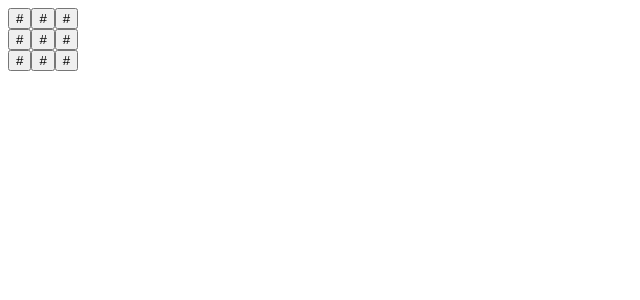
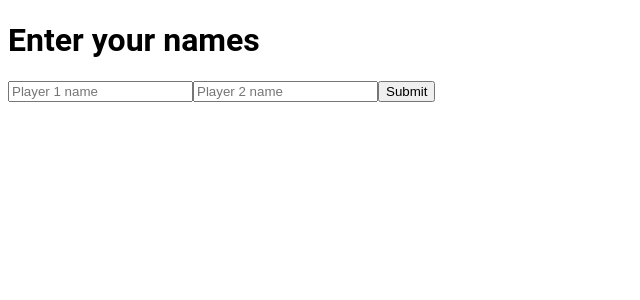
Before and after one commit to T876/tic-tac-toe, an Angular app: page / in a window 1280 px wide. Shown: the top 300 px of the page, without its empty margins (0-640 px from the left). Built offline with nearby package versions, Linux system fonts and the light colour scheme.

Commit message:
Capture user names before playing

```diff
--- a/src/app/app.component.html
+++ b/src/app/app.component.html
@@ -1,3 +1,14 @@
+@if (turnService.playerOne.name === '' || turnService.playerTwo.name === '') {
+  <div class="player-names">
+    <h1>Enter your names</h1>
+    <form [formGroup]="playerNameForm">
+      <input type="text" placeholder="Player 1 name" formControlName="name1">
+      <input type="text" placeholder="Player 2 name" formControlName="name2">
+      <button type="submit" (click)="submitNames()">Submit</button>
+    </form>
+  </div>
+} @else {
+
 <div class="board">
   @for (row of boardService.board(); track $index; let i = $index) {
     <div class="row">
@@ -12,4 +23,9 @@
   <div class="winner">
     Winner: {{ boardService.winner() }}
   </div>
+} @else {
+  <div class="turn">
+    Turn: {{ turnService.turn().name }}
+  </div>
 }
+}
--- a/src/app/app.component.ts
+++ b/src/app/app.component.ts
@@ -2,17 +2,31 @@ import { Component, inject, OnInit } from '@angular/core';
 import { RouterOutlet } from '@angular/router';
 import { BoardService } from './services/board.service';
 import { SquareComponent } from './components/square/square.component';
+import { TurnService } from './services/turn.service';
+import { FormControl, FormGroup, ReactiveFormsModule, Validators } from '@angular/forms';
 
 @Component({
   selector: 'app-root',
-  imports: [RouterOutlet, SquareComponent],
+  imports: [RouterOutlet, SquareComponent, ReactiveFormsModule],
   templateUrl: './app.component.html',
   styleUrl: './app.component.scss'
 })
 export class AppComponent implements OnInit {
   boardService = inject(BoardService);
+  turnService = inject(TurnService);
+
+  playerNameForm: FormGroup = new FormGroup({
+    name1: new FormControl('', [Validators.required]),
+    name2: new FormControl('', [Validators.required])
+  });
+
 
   ngOnInit(): void {
     console.log(this.boardService.board());
   }
+
+  submitNames() {
+    this.turnService.playerOne.name = this.playerNameForm.value.name1;
+    this.turnService.playerTwo.name = this.playerNameForm.value.name2;
+  }
 }
--- a/src/app/components/square/square.component.ts
+++ b/src/app/components/square/square.component.ts
@@ -17,8 +17,13 @@ export class SquareComponent {
   col = input<number>(0);
 
   pickSquare(): void {
-    this.boardService.setSquare(this.row(), this.col(), this.turnService.turn());
+    if (this.boardService.winner() !== '') {
+      return;
+    }
+
+    this.boardService.setSquare(this.row(), this.col(), this.turnService.turn().symbol);
     this.boardService.checkWin(this.row(), this.col(), this.turnService.turn());
+
     this.turnService.nextTurn();
   }
 }
--- a/src/app/services/board.service.ts
+++ b/src/app/services/board.service.ts
@@ -1,4 +1,5 @@
 import { Injectable, OnInit, signal, Signal, WritableSignal } from '@angular/core';
+import { Player } from './turn.service';
 
 @Injectable({
   providedIn: 'root'
@@ -76,16 +77,16 @@ export class BoardService {
     this.board.set(board);
   }
 
-  checkWin(row: number, col: number, value: string) {
+  checkWin(row: number, col: number, player: Player) {
     const board = this.board();
-    let win = BoardService.checkWinRow(board, row, value) || BoardService.checkWinColumn(board, col, value);
+    let win = BoardService.checkWinRow(board, row, player.symbol) || BoardService.checkWinColumn(board, col, player.symbol);
 
     if (BoardService.isDiagonal(row, col, this.height()) && !win) {
-      win = win || BoardService.checkWinDiagonal(board, value);
+      win = win || BoardService.checkWinDiagonal(board, player.symbol);
     }
 
     if (win) {
-      this.winner.set(value);
+      this.winner.set(player.name);
     }
   }
 }
--- a/src/app/services/turn.service.ts
+++ b/src/app/services/turn.service.ts
@@ -1,16 +1,34 @@
 import { computed, Injectable, signal, WritableSignal, Signal } from '@angular/core';
+
+export interface Player {
+  name: string;
+  symbol: string;
+}
 
 @Injectable({
   providedIn: 'root'
 })
 export class TurnService {
-  private turnSignal: WritableSignal<string> = signal('X');
+  playerOne: Player = {
+    name: '',
+    symbol: 'X'
+  };
+  playerTwo: Player = {
+    name: '',
+    symbol: 'O'
+  };
 
-  readonly turn: Signal<string> = computed(() => this.turnSignal());
+  private turnSignal: WritableSignal<Player> = signal(this.playerOne);
+  readonly turn: Signal<Player> = computed(() => this.turnSignal());
+
 
   constructor() { }
 
   nextTurn(): void {
-    this.turnSignal.set(this.turnSignal() === 'X' ? 'O' : 'X');
+    if (this.turnSignal() === null) {
+      this.turnSignal.set(this.playerOne);
+    } else {
+      this.turnSignal.set(this.turnSignal() === this.playerOne ? this.playerTwo : this.playerOne);
+    }
   }
 }
```
